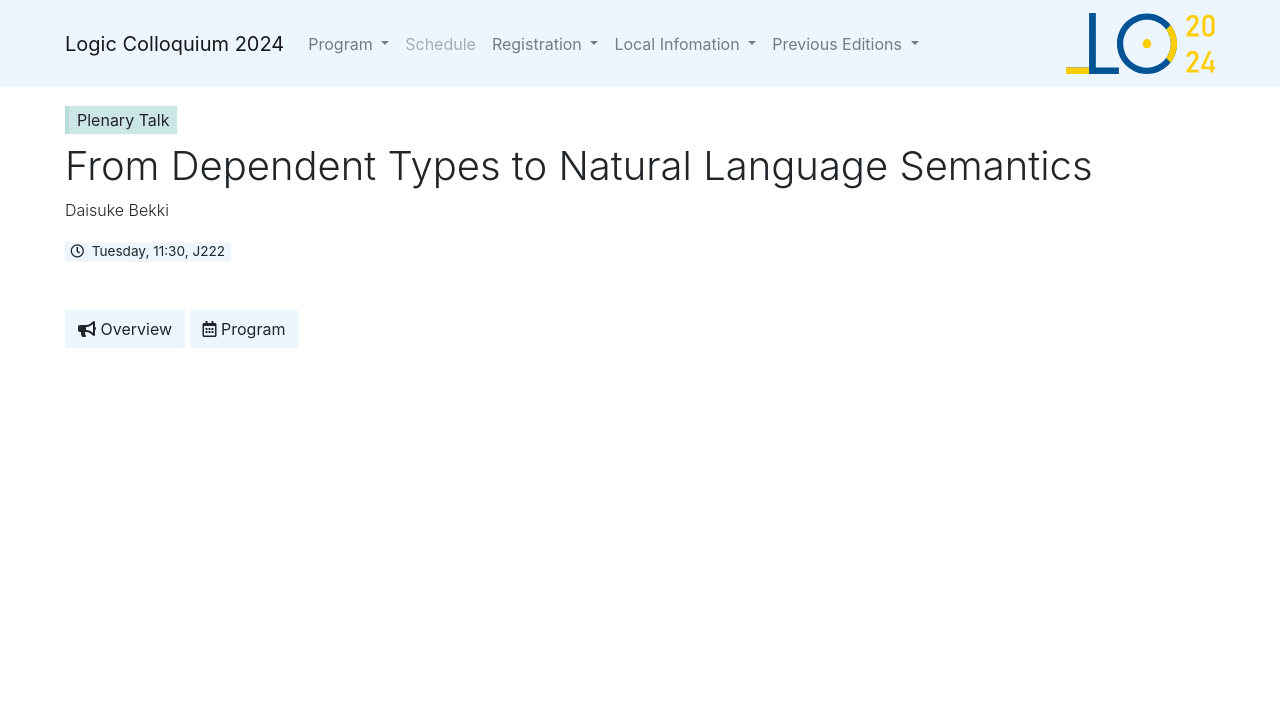
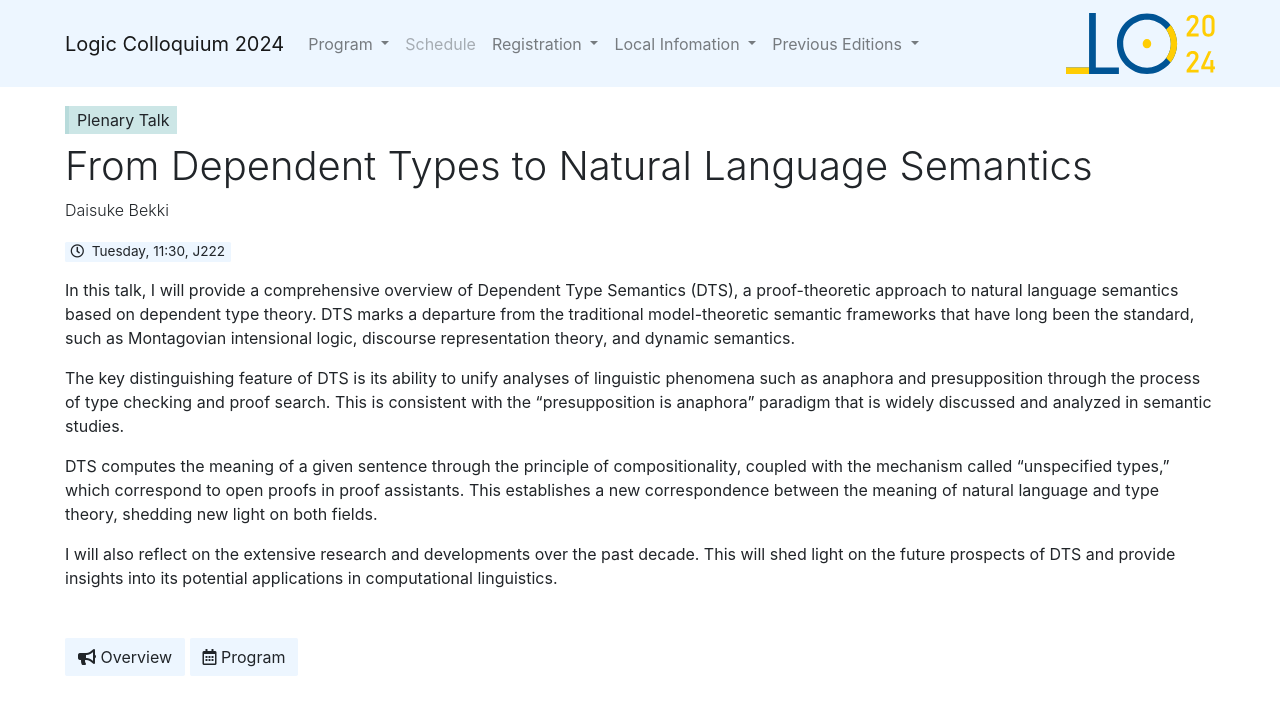
Before and after one commit to LC2024/LC2024.github.io, a Jekyll site: the page built from _talks/plenary3.md, in a window 1280 px wide. Shown: the top 715 px of the page. Built offline with Jekyll 4.4.1, drawn with Linux system fonts in a browser that asks for light colours; some web fonts are replaced.

Commit message:
Daisuke Bekki

```diff
--- a/_talks/plenary3.md
+++ b/_talks/plenary3.md
@@ -9,3 +9,10 @@ time_end: '12:30'
 talk_date: 2024-06-25
 room: J222
 ---
+In this talk, I will provide a comprehensive overview of Dependent Type Semantics (DTS), a proof-theoretic approach to natural language semantics based on dependent type theory. DTS marks a departure from the traditional model-theoretic semantic frameworks that have long been the standard, such as Montagovian intensional logic, discourse representation theory, and dynamic semantics.
+
+The key distinguishing feature of DTS is its ability to unify analyses of linguistic phenomena such as anaphora and presupposition through the process of type checking and proof search. This is consistent with the "presupposition is anaphora" paradigm that is widely discussed and analyzed in semantic studies.
+
+DTS computes the meaning of a given sentence through the principle of compositionality, coupled with the mechanism called "unspecified types," which correspond to open proofs in proof assistants. This establishes a new correspondence between the meaning of natural language and type theory, shedding new light on both fields.
+
+I will also reflect on the extensive research and developments over the past decade. This will shed light on the future prospects of DTS and provide insights into its potential applications in computational linguistics.
```
